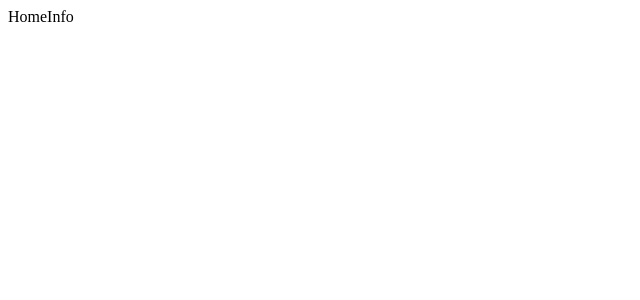
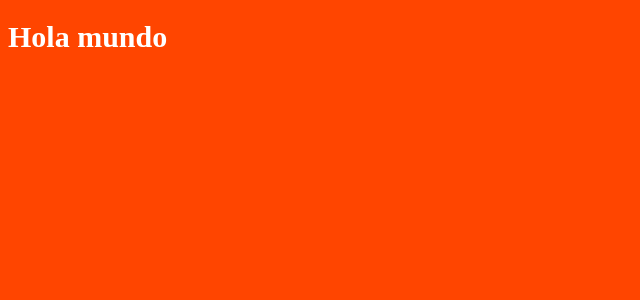
Before and after one commit to LizethYomairaMontoyaGarcia/Work2_Sprint3_web_Pizzas, a React (Create React App) app: page /homeInfo in a window 1280 px wide. Shown: the top 300 px of the page, without its empty margins (0-640 px from the left). Built offline with nearby package versions, Linux system fonts and the light colour scheme; a web font is replaced by a local one.

Commit message:
Creando rama del home

```diff
--- a/src/home/Home.jsx
+++ b/src/home/Home.jsx
@@ -1,7 +1,10 @@
-import React from 'react'
+import React from 'react';
+import './home.scss'
 
 export const Home = () => {
   return (
-    <div>Home</div>
+   <>
+  <h1>Hola mundo</h1>
+   </>
   )
 }
--- /dev/null
+++ b/src/home/home.css
@@ -0,0 +1,10 @@
+body {
+  background-color: orangered;
+}
+
+h1 {
+  font-size: 30px;
+  color: white;
+}
+
+/*# sourceMappingURL=home.css.map */
--- /dev/null
+++ b/src/home/home.scss
@@ -0,0 +1,8 @@
+body{
+    background-color: orangered;
+}
+
+h1{
+    font-size: 30px;
+    color: white;
+}
--- a/src/pages/HomeInfo.jsx
+++ b/src/pages/HomeInfo.jsx
@@ -1,8 +1,11 @@
 import React from 'react'
+import { Home } from '../home/Home'
 
 const HomeInfo = () => {
   return (
-    <div>HomeInfo</div>
+   <>
+   <Home />
+   </>
   )
 }
 
```
Also changed, not shown: src/home/home.sass (deleted), 1 other file (tests, documents, lock files or other folders).
